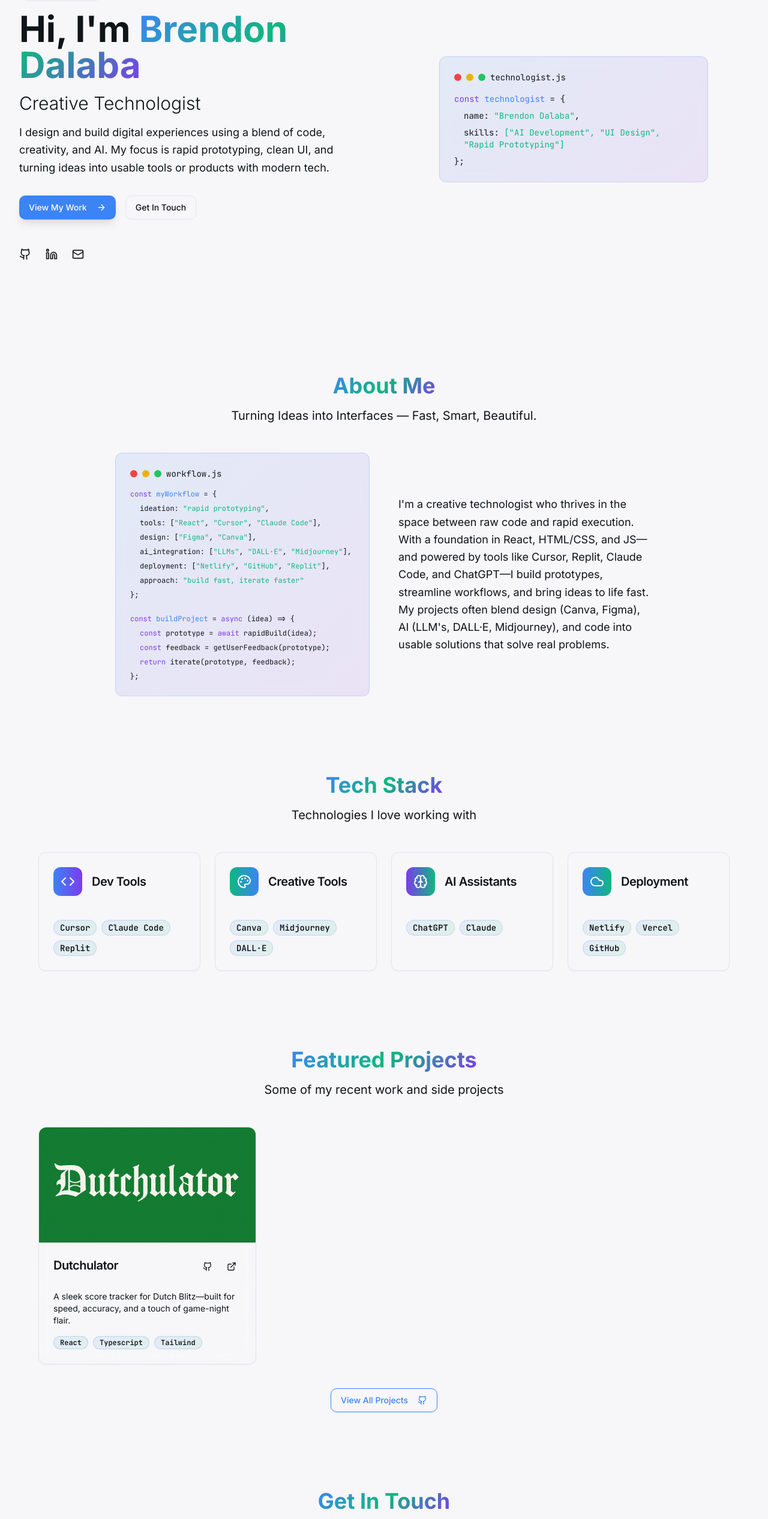
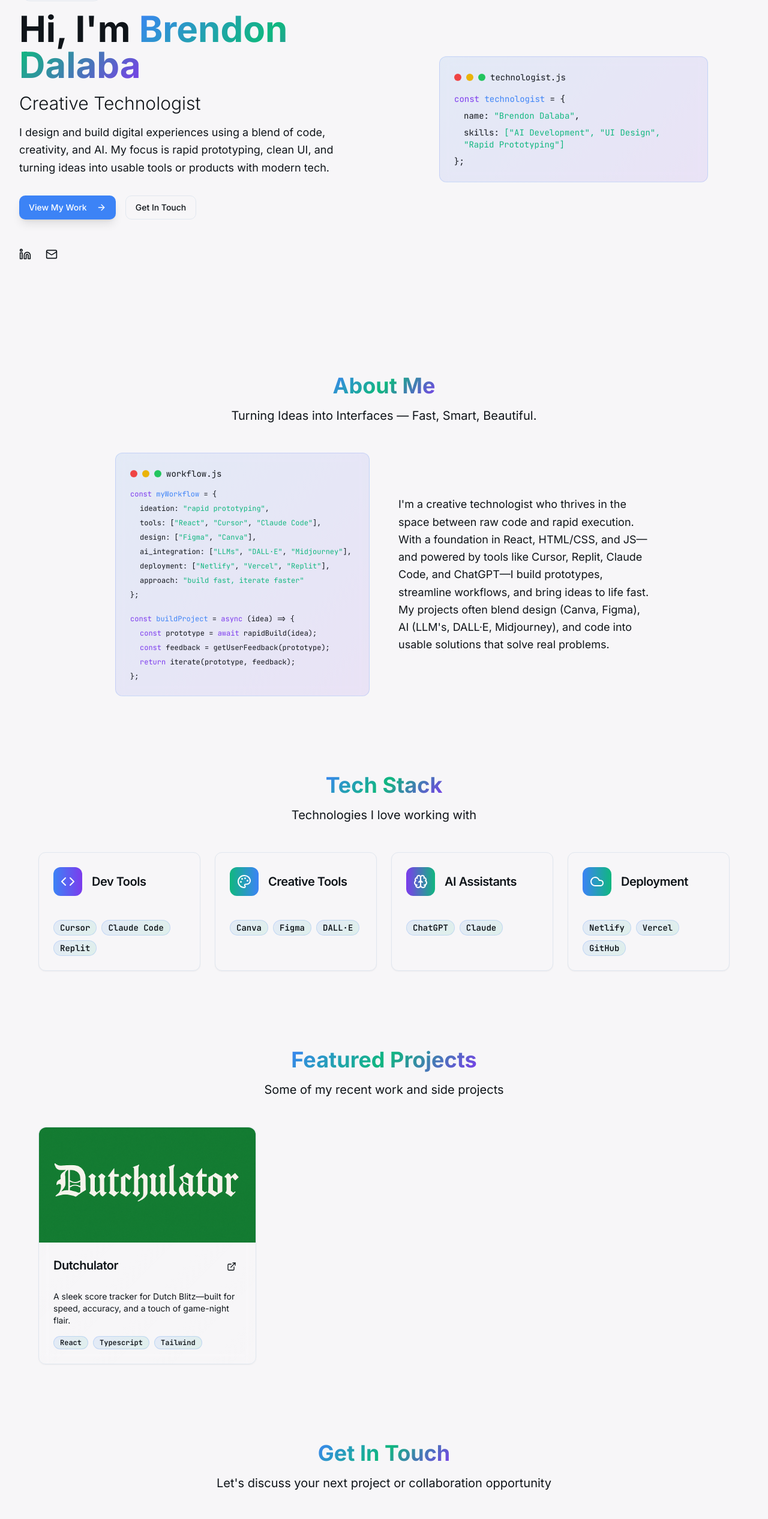
Before and after one commit to bdalaba/bd-portfolio, a React (Vite) app: page / in a window 1280 px wide. Shown: the part 241-2774 px from the top of the page at 60% size. Built offline with nearby package versions, Linux system fonts and the light colour scheme.

Commit message:
Verbiage tweaks and GitHub referencing removal

```diff
--- a/src/components/about.tsx
+++ b/src/components/about.tsx
@@ -28,7 +28,7 @@ export function About() {
                   <div className="ml-4">tools: [<span className="text-tech-green">"React"</span>, <span className="text-tech-green">"Cursor"</span>, <span className="text-tech-green">"Claude Code"</span>],</div>
                   <div className="ml-4">design: [<span className="text-tech-green">"Figma"</span>, <span className="text-tech-green">"Canva"</span>],</div>
                   <div className="ml-4">ai_integration: [<span className="text-tech-green">"LLMs"</span>, <span className="text-tech-green">"DALL·E"</span>, <span className="text-tech-green">"Midjourney"</span>],</div>
-                  <div className="ml-4">deployment: [<span className="text-tech-green">"Netlify"</span>, <span className="text-tech-green">"GitHub"</span>, <span className="text-tech-green">"Replit"</span>],</div>
+                  <div className="ml-4">deployment: [<span className="text-tech-green">"Netlify"</span>, <span className="text-tech-green">"Vercel"</span>, <span className="text-tech-green">"Replit"</span>],</div>
                   <div className="ml-4">approach: <span className="text-tech-green">"build fast, iterate faster"</span></div>
                   <div>{`};`}</div>
                   <div className="pt-2"></div>
--- a/src/components/contact.tsx
+++ b/src/components/contact.tsx
@@ -4,8 +4,7 @@ import { Button } from "@/components/ui/button";
 import { Input } from "@/components/ui/input";
 import { Label } from "@/components/ui/label";
 import { Textarea } from "@/components/ui/textarea";
-import { Mail, Linkedin, Github } from "lucide-react";
-import { useToast } from "@/hooks/use-toast";
+import { Mail, Linkedin } from "lucide-react";
 
 export function Contact() {
   const [formData, setFormData] = useState({
@@ -14,8 +13,6 @@ export function Contact() {
     subject: "",
     message: ""
   });
-  const [isLoading, setIsLoading] = useState(false);
-  const { toast } = useToast();
 
   const handleInputChange = (e: React.ChangeEvent<HTMLInputElement | HTMLTextAreaElement>) => {
     const { name, value } = e.target;
@@ -25,34 +22,18 @@ export function Contact() {
     }));
   };
 
-  const handleSubmit = async (e: React.FormEvent) => {
+  const handleSubmit = (e: React.FormEvent) => {
     e.preventDefault();
-    setIsLoading(true);
 
-    // Simulate form submission
-    setTimeout(() => {
-      toast({
-        title: "Message sent!",
-        description: "Thank you for your message. I'll get back to you soon.",
-      });
-      setFormData({
-        name: "",
-        email: "",
-        subject: "",
-        message: ""
-      });
-      setIsLoading(false);
-    }, 1000);
+    const { name, email, subject, message } = formData;
+    const mailtoLink = `mailto:brendon.dalaba@pm.me?subject=${encodeURIComponent(subject)}&body=${encodeURIComponent(
+      `Name: ${name}\nEmail: ${email}\n\nMessage:\n${message}`
+    )}`;
+
+    window.location.href = mailtoLink;
   };
 
   const contactInfo = [
-    {
-      icon: <Github className="h-6 w-6 text-white" />,
-      title: "GitHub",
-      value: "github.com/bdalaba",
-      href: "https://github.com/bdalaba",
-      gradient: "from-tech-blue to-tech-purple"
-    },
     {
       icon: <Linkedin className="h-6 w-6 text-white" />,
       title: "LinkedIn",
@@ -189,10 +170,9 @@ export function Contact() {
                   <Button
                     type="submit"
                     className="w-full bg-tech-blue hover:bg-tech-blue/90 text-white"
-                    disabled={isLoading}
                     data-testid="button-submit"
                   >
-                    {isLoading ? "Sending..." : "Send Message"}
+                    Send Message
                   </Button>
                 </form>
               </CardContent>
--- a/src/components/footer.tsx
+++ b/src/components/footer.tsx
@@ -1,8 +1,7 @@
-import { Github, Linkedin, Mail, Heart } from "lucide-react";
+import { Linkedin, Mail, Heart } from "lucide-react";
 
 export function Footer() {
   const socialLinks = [
-    { icon: <Github className="h-5 w-5" />, href: "https://github.com/bdalaba", label: "GitHub" },
     { icon: <Linkedin className="h-5 w-5" />, href: "https://linkedin.com/in/brendondalaba", label: "LinkedIn" },
     { icon: <Mail className="h-5 w-5" />, href: "mailto:brendon.dalaba@pm.me", label: "Email" }
   ];
--- a/src/components/hero.tsx
+++ b/src/components/hero.tsx
@@ -1,6 +1,6 @@
 import { Button } from "@/components/ui/button";
 import { Badge } from "@/components/ui/badge";
-import { Github, Linkedin, Mail, ArrowRight, Code } from "lucide-react";
+import { Linkedin, Mail, ArrowRight, Code } from "lucide-react";
 
 export function Hero() {
   const scrollToSection = (sectionId: string) => {
@@ -68,15 +68,6 @@ export function Hero() {
 
             <div className="flex items-center space-x-6 pt-4">
               <a
-                href="https://github.com/bdalaba"
-                target="_blank"
-                rel="noopener noreferrer"
-                className="text-muted-foreground hover:text-tech-blue transition-colors"
-                data-testid="link-github"
-              >
-                <Github className="h-5 w-5" />
-              </a>
-              <a
                 href="https://linkedin.com/in/brendondalaba"
                 target="_blank"
                 rel="noopener noreferrer"
--- a/src/components/projects.tsx
+++ b/src/components/projects.tsx
@@ -1,7 +1,7 @@
 import { Card, CardContent, CardDescription, CardHeader, CardTitle } from "@/components/ui/card";
 import { Badge } from "@/components/ui/badge";
 import { Button } from "@/components/ui/button";
-import { Github, ExternalLink } from "lucide-react";
+import { ExternalLink } from "lucide-react";
 import dutchulatorLogo from "/assets/dutchulator-logo_1754661104524.png";
 
 export function Projects() {
@@ -11,8 +11,7 @@ export function Projects() {
       description: "A sleek score tracker for Dutch Blitz—built for speed, accuracy, and a touch of game-night flair.",
       image: dutchulatorLogo,
       tech: ["React", "Typescript", "Tailwind"],
-      github: "https://github.com/bdalaba/dutchulator",
-      live: "https://dutchulator.netlify.app/"
+      live: "https://dutchulator.app/"
     }
     // Commented out for later use:
     // {
@@ -65,23 +64,6 @@ export function Projects() {
                 <CardHeader>
                   <div className="flex items-start justify-between">
                     <CardTitle className="text-xl font-semibold">{project.title}</CardTitle>
-                    <div className="flex space-x-2">
-                      <Button
-                        variant="ghost"
-                        size="icon"
-                        asChild
-                        className="h-8 w-8"
-                        data-testid={`project-github-${index}`}
-                      >
-                        <a
-                          href={project.github}
-                          target="_blank"
-                          rel="noopener noreferrer"
-                          aria-label={`View ${project.title} on GitHub`}
-                        >
-                          <Github className="h-4 w-4" />
-                        </a>
-                      </Button>
                     <Button
                       variant="ghost"
                       size="icon"
@@ -98,7 +80,6 @@ export function Projects() {
                         <ExternalLink className="h-4 w-4" />
                       </a>
                     </Button>
-                    </div>
                   </div>
                 </CardHeader>
 
@@ -124,23 +105,6 @@ export function Projects() {
             ))}
           </div>
 
-          <div className="text-center mt-10">
-            <Button
-              variant="outline"
-              asChild
-              className="border-tech-blue text-tech-blue hover:bg-tech-blue hover:text-white transition-colors"
-              data-testid="button-view-all-projects"
-            >
-              <a
-                href="https://github.com/bdalaba"
-                target="_blank"
-                rel="noopener noreferrer"
-              >
-                <span>View All Projects</span>
-                <Github className="ml-2 h-4 w-4" />
-              </a>
-            </Button>
-          </div>
         </div>
       </div>
     </section>
--- a/src/components/skills.tsx
+++ b/src/components/skills.tsx
@@ -14,7 +14,7 @@ export function Skills() {
       title: "Creative Tools",
       icon: <Palette className="h-6 w-6 text-white" />,
       gradient: "from-tech-green to-tech-blue",
-      skills: ["Canva", "Midjourney", "DALL·E"]
+      skills: ["Canva", "Figma", "DALL·E"]
     },
     {
       title: "AI Assistants",
```
Also changed, not shown: package.json (line endings or trailing spaces), 2 other files (tests, documents, lock files or other folders). Lines whose indentation alone changed are shown as unchanged.
